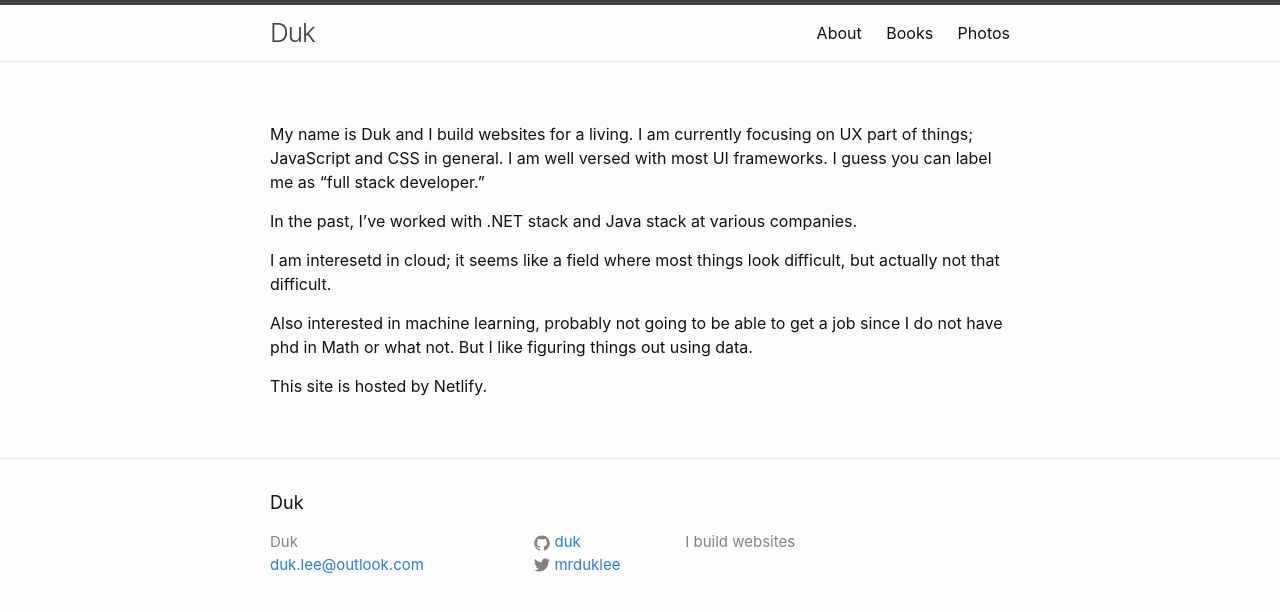
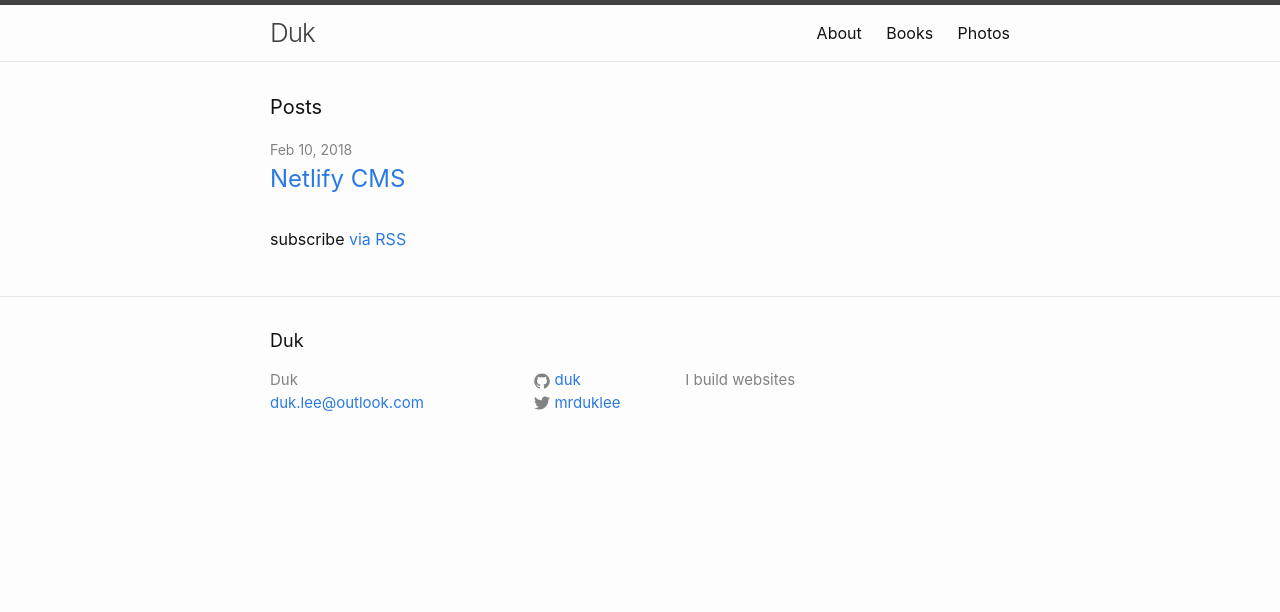
Before and after one commit to duk/dukleenet, a Jekyll site: the page built from index.md, in a window 1280 px wide. Shown: the top 612 px of the page. Built offline with Jekyll 4.4.1, drawn with Linux system fonts in a browser that asks for light colours.

Commit message:
Revert "Revert "removed all the blogs""
This reverts commit b94f15a

```diff
--- a/_layouts/home.html
+++ b/_layouts/home.html
@@ -4,13 +4,15 @@ layout: default
 
 <div class="home">
 
-  <h1 class="page-heading">Tips</h1>
+  <h1 class="page-heading">Posts</h1>
 
   {{ content }}
 
   <ul class="post-list">
     {% for post in site.posts %}
       <li>
+        <span class="post-meta">{{ post.date | date: "%b %-d, %Y" }}</span>
+
         <h2>
           <a class="post-link" href="{{ post.url | relative_url }}">{{ post.title | escape }}</a>
         </h2>
@@ -18,4 +20,6 @@ layout: default
     {% endfor %}
   </ul>
 
+  <p class="rss-subscribe">subscribe <a href="{{ "/feed.xml" | relative_url }}">via RSS</a></p>
+
 </div>
--- a/index.md
+++ b/index.md
@@ -2,15 +2,5 @@
 # You don't need to edit this file, it's empty on purpose.
 # Edit theme's home layout instead if you wanna make some changes
 # See: https://jekyllrb.com/docs/themes/#overriding-theme-defaults
-layout: page
+layout: home
 ---
-My name is Duk and I build websites for a living. I am currently focusing on UX part of things; JavaScript and CSS in general. I am well versed with
-most UI frameworks. I guess you can label me as "full stack developer."
-
-In the past, I've worked with .NET stack and Java stack at various companies.
-
-I am interesetd in cloud; it seems like a field where most things look difficult, but actually not that difficult.
-
-Also interested in machine learning, probably not going to be able to get a job since I do not have phd in Math or what not. But I like figuring things out using data.
-
-This site is hosted by Netlify.
```
Also changed, not shown: _posts/2018-02-10-Netlify-CMS.md (added, +8 -0 lines).
